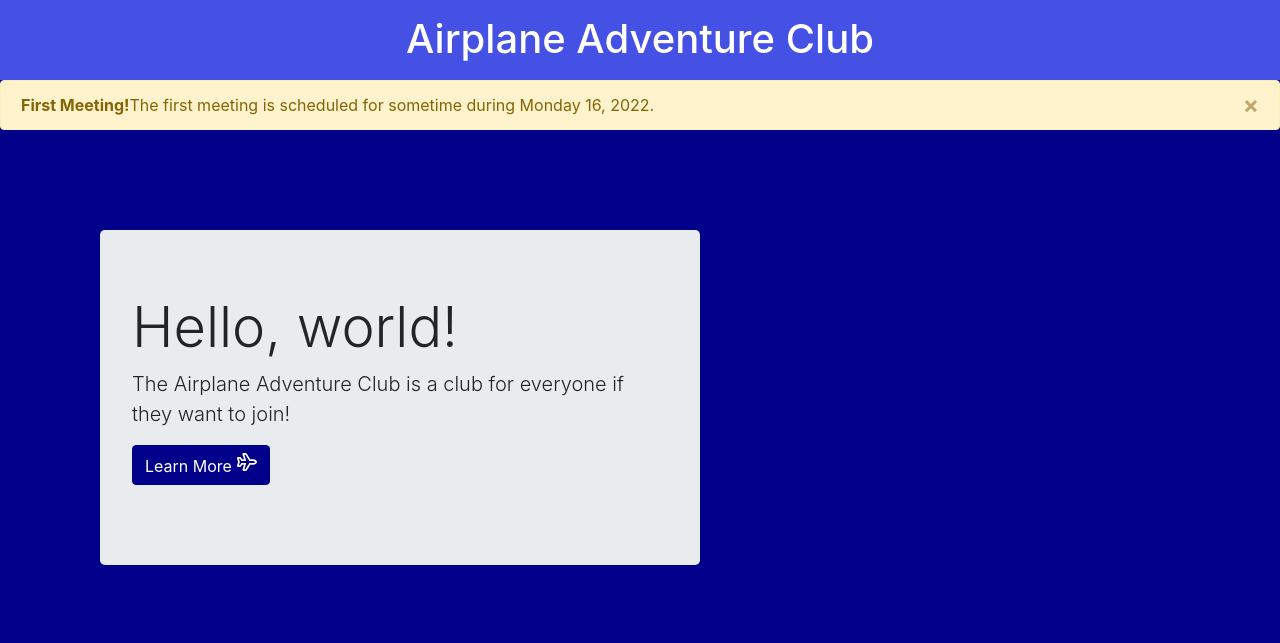
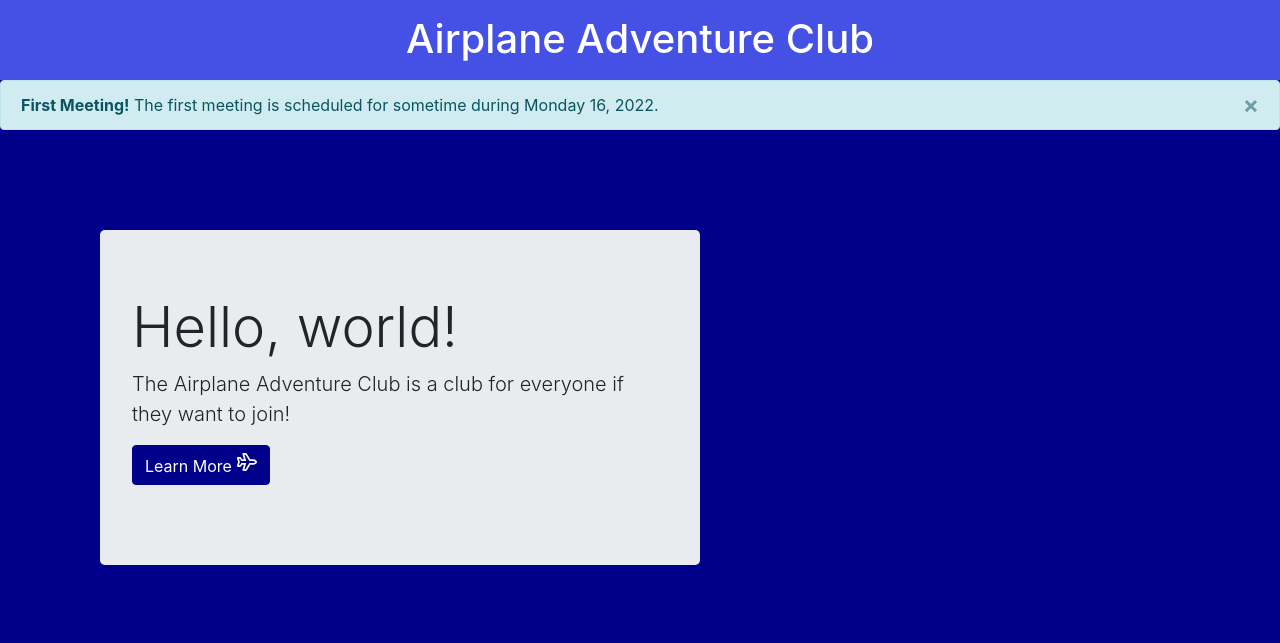
Before and after one commit to ezraszobody/planes, a plain HTML site: page index.html in a window 1280 px wide. Shown: the top 643 px of the page. Drawn offline with nearby package versions, Linux system fonts and the light colour scheme; a script that the page names is missing.

Commit message:
Update index.html

```diff
--- a/index.html
+++ b/index.html
@@ -12,8 +12,8 @@
 <div class="top-header">
     <h1 class="text-center">Airplane Adventure Club</h1>
 </div>
-<div class="alert alert-warning alert-dismissible fade show" role="alert">
-  <strong>First Meeting!</strong>The first meeting is scheduled for sometime during Monday 16, 2022.
+<div class="alert alert-info alert-dismissible fade show" role="alert">
+  <strong>First Meeting!</strong> The first meeting is scheduled for sometime during Monday 16, 2022.
   <button type="button" class="close" data-dismiss="alert" aria-label="Close">
     <span aria-hidden="true">&times;</span>
   </button>
```
